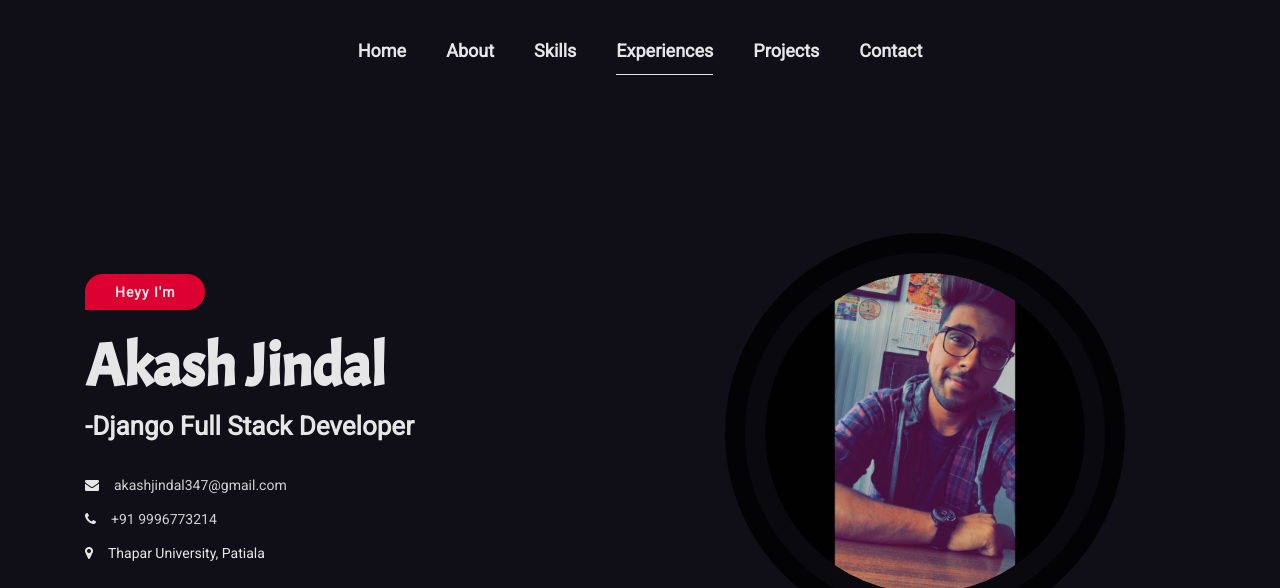
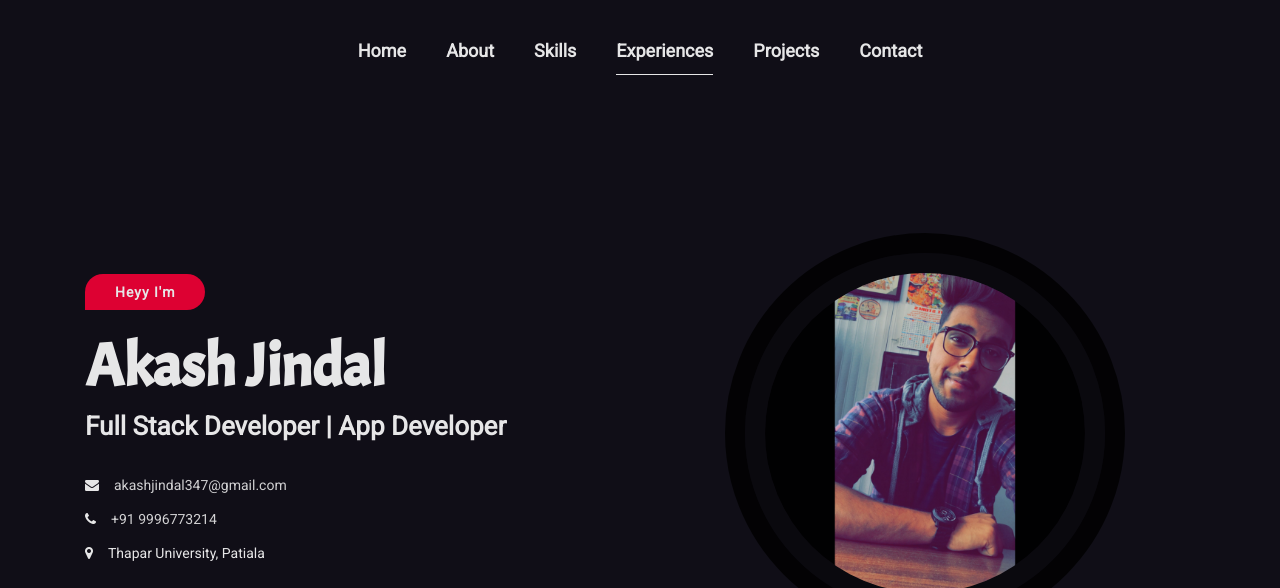
Before and after one commit to akashjindal347/akashjindal347.github.io, a plain HTML site: page index.html in a window 1280 px wide. Shown: the top 588 px of the page. Drawn offline with nearby package versions, Linux system fonts and the light colour scheme; some packages are replaced by stand-ins of ours.

Commit message:
updated bio

```diff
--- a/index.html
+++ b/index.html
@@ -126,7 +126,7 @@
                             </div>
 
                             <h2 class="wow fadeInUp" data-wow-duration="0.8s" data-wow-delay="0.2s" style="font-family: 'Acme', sans-serif;">Akash Jindal</h2>
-                            <h4 class="wow fadeInUp" data-wow-duration="0.8s" data-wow-delay="0.3s">-Django Full Stack Developer</h4>
+                            <h4 class="wow fadeInUp" data-wow-duration="0.8s" data-wow-delay="0.3s">Full Stack Developer | App Developer</h4>
 
                             <ul>
                                 <li class="wow fadeInUp" data-wow-duration="0.8s" data-wow-delay="0.4s"><i class="fa fa-envelope"></i><a href="mailto: akashjindal347@gmail.com">akashjindal347@gmail.com</a></li>
```
